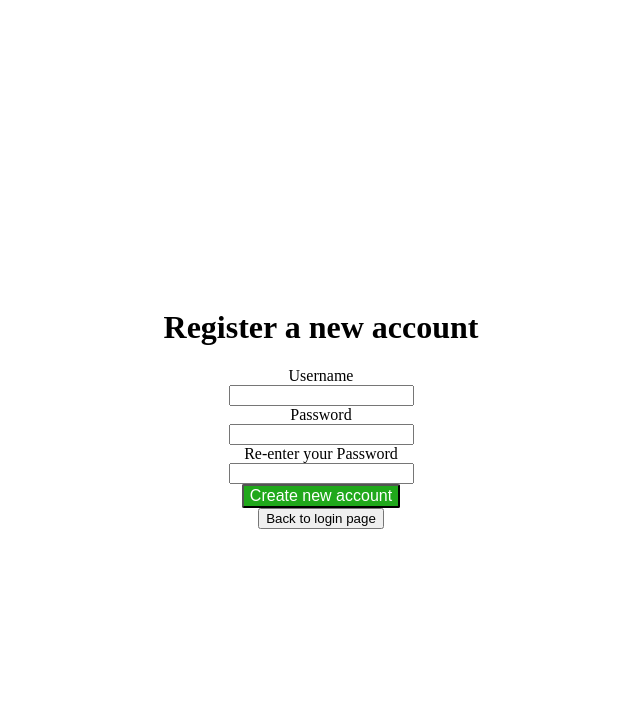
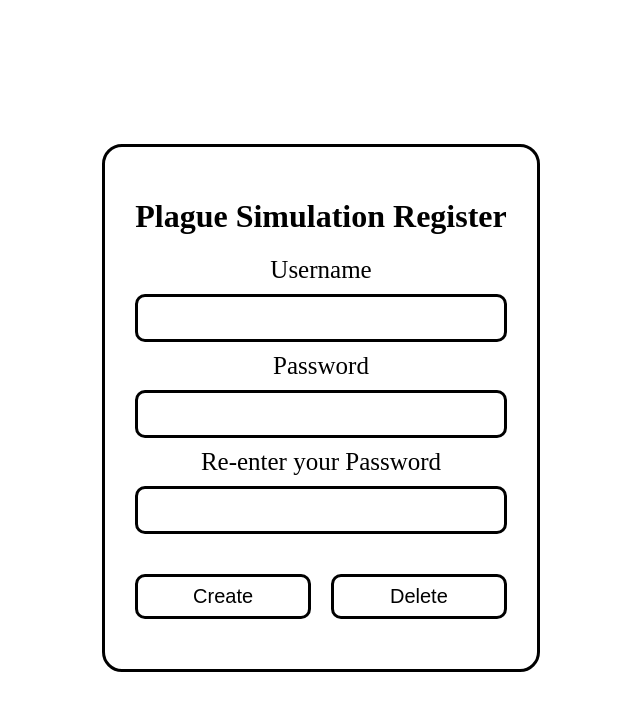
Before and after one commit to 3tack-Underflow/PlagueSimulation, a React (Create React App) app: page /Register in a window 1280 px wide. Shown: the top 710 px of the page, without its empty margins (327-967 px from the left). Built offline with nearby package versions, Linux system fonts and the light colour scheme; no server answers.

Commit message:
small fixes

```diff
--- a/src/App.css
+++ b/src/App.css
@@ -9,23 +9,3 @@ body {
   justify-content: center;
   align-items: center;
 }
-
-.Login {
-  display: flex;
-  flex-direction: column;
-  align-items: center;
-  justify-content: center;
-}
-
-.Login input {
-  width: 300px;
-  height: 60px;
-  margin: 10px;
-  font-size: 25px;
-}
-.Register {
-  display: flex;
-  flex-direction: column;
-  align-items: center;
-  justify-content: center;
-}
--- a/src/App.js
+++ b/src/App.js
@@ -1,6 +1,7 @@
 import './App.css';
 import './CreateSimPage.css';
 import './Mainpage.css';
+import './Login.css';
 
 import {BrowserRouter as Router, Routes, Route} from "react-router-dom";
 import Mainpage from "./Mainpage.js";
--- a/src/CreateSimPage.js
+++ b/src/CreateSimPage.js
@@ -1,5 +1,6 @@
 import React, {useState} from "react";
 import { useNavigate } from "react-router-dom";
+import Axios from "axios";
 
 import AssistantEntry from "./AssistantEntry.js";
 
@@ -28,6 +29,63 @@ function CreatePage() {
     const [assistantName, setAssistantName] = useState('');
     const [assistants, setAssistants] = useState([]);
     const [nextAssistant, setNextAssistant] = useState(0);
+
+    // add spread time, and rename max_rules to starting_rules, rename spread_rate to spread chance, spread_radius will be a range and a rule, spread_cooldown, mutation_chance
+    // creation time, cured status [ongoing, fail, success], completion time,
+    const InsertSim = () => {
+        var severity_rating, origin_rating, max_rules, total_population, spread_rate, spread_radius, mutation_time;
+        if (severity === 'Random') severity_rating = Math.floor(Math.random() * 3) + 1;
+        else if (severity === 'Average') severity_rating = 1;
+        else if (severity === 'Strong') severity_rating = 2;
+        else severity_rating = 3;
+        if (origin === 'Random') origin_rating = Math.floor(Math.random() * 3) + 1;
+        else if (origin === 'Outskirt') origin_rating = 1;
+        else if (origin === 'City') origin_rating = 2;
+        else origin_rating = 3;
+        if (severity_rating === 1) {
+            severity_rating = 1;
+            max_rules = 2;
+            // spread_time
+            spread_rate = Math.floor(1 + Math.random() * 1); // percentage chance for an individual to be infected after an update
+            spread_radius = 10 + Math.floor(Math.random() * 5); // km
+            // spead_cooldown
+            mutation_time = 60 * 6 + Math.floor(Math.random() * (60 * 7)) // time (minutes) * delta_time
+            // mutation_chance
+        } else if (severity_rating === 2) {
+            severity_rating = 2
+            max_rules = 3;
+            spread_rate = 3 + Math.floor(Math.random() * 1); // time (minutes) * delta_time
+            spread_radius = 10 + Math.floor(Math.random() * 5); // km
+            mutation_time = 60 * 3 + Math.floor(Math.random() * (60 * 4)) // time (minutes) * delta_time
+        } else {
+            severity_rating = 3
+            max_rules = 4;
+            spread_rate = 5 + Math.floor(Math.random() * 1); // time (minutes) * delta_time
+            spread_radius = 10 + Math.floor(Math.random() * 5); // km
+            mutation_time = 60 + Math.floor(Math.random() * (60 * 2)) // time (minutes) * delta_time
+        }
+        if (origin_rating === 1) {
+            total_population = 45 + Math.floor(Math.random() * 31);
+        } else if (origin_rating === 2) {
+            total_population = 125 + Math.floor(Math.random() * 51);
+        } else {
+            total_population = 250 + Math.floor(Math.random() * 101);
+        }
+        console.log(bacteriumName + ' ' + severity_rating + ' ' + max_rules + ' ' + total_population + ' ' + spread_rate + ' ' + spread_radius + ' ' + mutation_time);
+        Axios.post('http://localhost:3001/api/insert-sim', {
+            disease_name: bacteriumName,
+            settings_severity: severity_rating,
+            settings_max_rules: max_rules,
+            environment_total_population: total_population,
+            environment_isolation_capacity: 5,
+            disease_spread_rate: spread_rate,
+            disease_spread_radius: spread_radius,
+            disease_mutation_time: mutation_time,
+            fund: 1000
+        }).then(() => {
+            alert("successful insert");
+        })
+    }
 
     const removeAssistant = (name) => {
         setAssistants((current) =>
@@ -74,7 +132,7 @@ function CreatePage() {
                     }}/>
             </div>
             <label style={{fontWeight: 'bold', margin: '20px 0px 0px 0px'}}>Level of Severity</label>
-        <div className="horizontal2" onChange = {(e) => {setSeverity(e.target.value)}}>
+            <div className="horizontal" onChange = {(e) => {setSeverity(e.target.value)}}>
                 <div className = "verticle">
                     <label>Average</label>
                     <input style={{accentColor: 'black'}} type="radio" value="Average" name="severity" />
@@ -133,11 +191,11 @@ function CreatePage() {
                     command={datapoint.function}>
                 </AssistantEntry>)}
             <div className = "horizontal" style={{margin: '15px 0px 0px 0px'}}>
-            <button onClick={() => {console.log(bacteriumName + " " +
-                severity + " " + origin)}}>Create</button>
+                <button onClick={() => {InsertSim(); navigate("/Mainpage")}}>Create</button>
                 <button onClick={() => {navigate("/Mainpage")}} >Delete</button>
             </div>
-    </div>)
+        </div>
+    )
 }
 
 export default CreatePage;
--- /dev/null
+++ b/src/Login.css
@@ -0,0 +1,59 @@
+.Login {
+    display: flex;
+    flex-direction: column;
+    align-items: center;
+    justify-content: center;
+    border-radius: 20px;
+    background-color: transparent;
+    border: black 3px solid;
+    padding: 30px;
+}
+
+.Login label {
+    font-size: 25px;
+    float: left;
+    clear: none;
+    display: block;
+}
+
+.Login input[type = radio] {
+    display: flex;
+    flex-direction: row;
+}
+
+.Register {
+    display: flex;
+    flex-direction: column;
+    align-items: center;
+    justify-content: center;
+}
+
+.horizontal {
+    display: flex;
+    flex-direction: row;
+    width: 100%;
+    align-items: center;
+    justify-content: center;
+    margin: 10px;
+}
+
+.horizontal button {
+    font-size: 20px;
+    width: 100%;
+    height: 45px;
+    border-radius: 10px;
+    background-color: transparent;
+    border: black 3px solid;
+    margin: 20px 10px 10px 10px;
+}
+
+.horizontal input {
+    display: flex;
+    width: 100%;
+    height: 40px;
+    font-size: 25px;
+    border-radius: 10px;
+    background-color: white;
+    border: black 3px solid;
+    text-align: center;
+}
--- a/src/Login.js
+++ b/src/Login.js
@@ -1,28 +1,7 @@
 import React, {useEffect, useState} from "react";
-import './App.css';
 import Axios from "axios";
 
 import { useNavigate } from "react-router-dom";
-import styled from 'styled-components';
-
-const LoginButton = styled.button`
-  background-color: #7600b5;
-  color: white;
-  font-size: 20px;
-  padding: 10px 60px;
-  border-radius: 5px;
-  margin: 10px 0px;
-  cursor: pointer;
-`;
-
-const RegisterButton = styled.button`
-  background-color: #20a81b;
-  color: white;
-  font-size: 16px;
-  border-radius: 2px;
-  cursor: pointer;
-`;
-
 
 function Login() {
   const [username, setUsername] = useState("");
@@ -32,7 +11,7 @@ function Login() {
   function checkInfo() {
     var len = userList.length;
     for (var i = 0; i < len; i++) {
-      if (userList[i].username == username  && userList[i].password == password) {
+      if (userList[i].username === username  && userList[i].password === password) {
         navigate("/Mainpage");
         return;
       }
@@ -42,7 +21,7 @@ function Login() {
   }
 
   useEffect(() => {
-    Axios.get('http://localhost:3001/api/get').then((response) => {
+    Axios.get('http://localhost:3001/api/get-login').then((response) => {
       setUserList(response.data);
     });
   }, []);
@@ -52,20 +31,23 @@ function Login() {
 
   return (
     <div className = "Login">
-      <h1>Plague Simulation</h1>
-
-      <div className = "Login">
-        <label>Username</label>
+      <h1>Plague Simulation Login</h1>
+      <label>Username</label>
+      <div className="horizontal">
         <input type = "text" name = "Username" onChange = {(e) => {
           setUsername(e.target.value);
         }}/>
-        <label>Password</label>
+      </div>
+
+      <label>Password</label>
+      <div className = "horizontal">
         <input type = "password" name = "Password" onChange = {(e) => {
           setPassword(e.target.value);
         }}/>
-        <LoginButton onClick = {() => {checkInfo()}}> Login </LoginButton>
-        <RegisterButton onClick = {() => {navigate("/Register")}}> Register </RegisterButton>
-
+      </div>
+      <div className = "horizontal">
+        <button style = {{margin: '20px 10px 10px 0px'}} onClick = {() => {checkInfo()}}> Login </button>
+        <button style = {{margin: '20px 0px 10px 10px'}} onClick = {() => {navigate("/Register")}}> Register </button>
       </div>
     </div>
   );
--- a/src/Mainpage.css
+++ b/src/Mainpage.css
@@ -10,7 +10,6 @@
 
 .Host label {
   font-size: 30px;
-  font-weight: bolder;
 }
 
 .Mainpage {
@@ -53,7 +52,7 @@
   grid-template-columns: repeat(3, 1fr);
   grid-template-rows: repeat(10, 1fr);
   overflow: scroll;
-    height: 750px;
+  height: 680px;
   width: 680px;
   padding: 20px 0 0 20px;
   border: black 3px solid;
--- a/src/Mainpage.js
+++ b/src/Mainpage.js
@@ -8,13 +8,12 @@ function Mainpage() {
     const [simList, setSimList] = useState([]);
 
     let navigate = useNavigate();
-
     useEffect(() => {
-        Axios.get('http://localhost:3001/api/get-sims').then((response) => {
+        Axios.post('http://localhost:3001/api/get-sims',
+        {username: 'robert'}).then((response) => {
             setSimList(response.data);
         });
     }, []);
-
     return (
     <div className = "Mainpage">
         <label>Simulation Archive</label>
--- a/src/Register.js
+++ b/src/Register.js
@@ -1,20 +1,10 @@
 import React, {useEffect, useState} from "react";
-import './App.css';
 import Axios from "axios";
 
 import { useNavigate } from "react-router-dom";
-import styled from 'styled-components';
 
 //var pass1;
 var pass2;
-
-const RegisterButton = styled.button`
-  background-color: #20a81b;
-  color: white;
-  font-size: 16px;
-  border-radius: 2px;
-  cursor: pointer;
-`;
 
 function Register() {
     const [username, setUsername] = useState("");
@@ -24,7 +14,7 @@ function Register() {
     let navigate = useNavigate();
 
     useEffect(() => {
-      Axios.get('http://localhost:3001/api/get').then((response) => {
+      Axios.get('http://localhost:3001/api/get-login').then((response) => {
         setUserList(response.data);
       });
     }, []);
@@ -47,23 +37,23 @@ function Register() {
   }
     function checkReg() {
       var namelen = username.length;
-      if (namelen == 0 || namelen > 30) {
+      if (namelen === 0 || namelen > 30) {
         alert("Username has to be between 1 and 30 characters!");
         return;
       }
       for (var i = 0; i < userLen; i++) {
-        if (userList[i].username == username) {
+        if (userList[i].username === username) {
           alert("Username already exists!");
           return;
         }
       }
-      if (password == pass2 && is_valid_password()) {
+      if (password === pass2 && is_valid_password()) {
         //setPassword(pass1);
         RegisterAction();
         alert("Successfully registered!");
         navigate("/Login");
         return;
-      } else if (password != pass2) {
+      } else if (password !== pass2) {
         alert("Password does not match!");
         return;
       } else {
@@ -73,7 +63,7 @@ function Register() {
     }
 
     const RegisterAction = () => {
-      Axios.post('http://localhost:3001/api/insert', {
+      Axios.post('http://localhost:3001/api/insert-user', {
         user: username,
         pass: password,
       }).then(() => {
@@ -81,29 +71,32 @@ function Register() {
       })
     }
     return (
-      <div className = "Register">
-        <h1>Register a new account</h1>
-
-        <div className = "Register">
-          <label>Username</label>
+      <div className = "Login">
+        <h1>Plague Simulation Register</h1>
+        <label>Username</label>
+        <div className="horizontal">
           <input type = "text" name = "Username" onChange = {(e) => {
             setUsername(e.target.value);
           }}/>
-          <label>Password</label>
+        </div>
+        <label>Password</label>
+        <div className="horizontal">
           <input type = "text" name = "Password" onChange = {(e) => {
             setPassword(e.target.value);
           }}/>
-          <label>Re-enter your Password</label>
+        </div>
+        <label>Re-enter your Password</label>
+        <div className="horizontal">
           <input type = "text" name = "Password" onChange = {(e) => {
             pass2 = e.target.value;
           }}/>
-          <RegisterButton onClick = {() => {checkReg()}}> Create new account </RegisterButton>
-          <button onClick = {() => {navigate("/Login")}}> Back to login page</button>
+        </div>
+        <div className="horizontal">
+          <button style = {{margin: '20px 10px 10px 0px'}} onClick = {() => {checkReg()}}> Create </button>
+          <button style = {{margin: '20px 0px 10px 10px'}} onClick = {() => {navigate("/Login")}}> Delete </button>
         </div>
       </div>
     );
-
-
 }
 
 export default Register;
```
Also changed, not shown: src/CreateSimPage.css (+0 -8 lines). Lines whose indentation alone changed are shown as unchanged.
